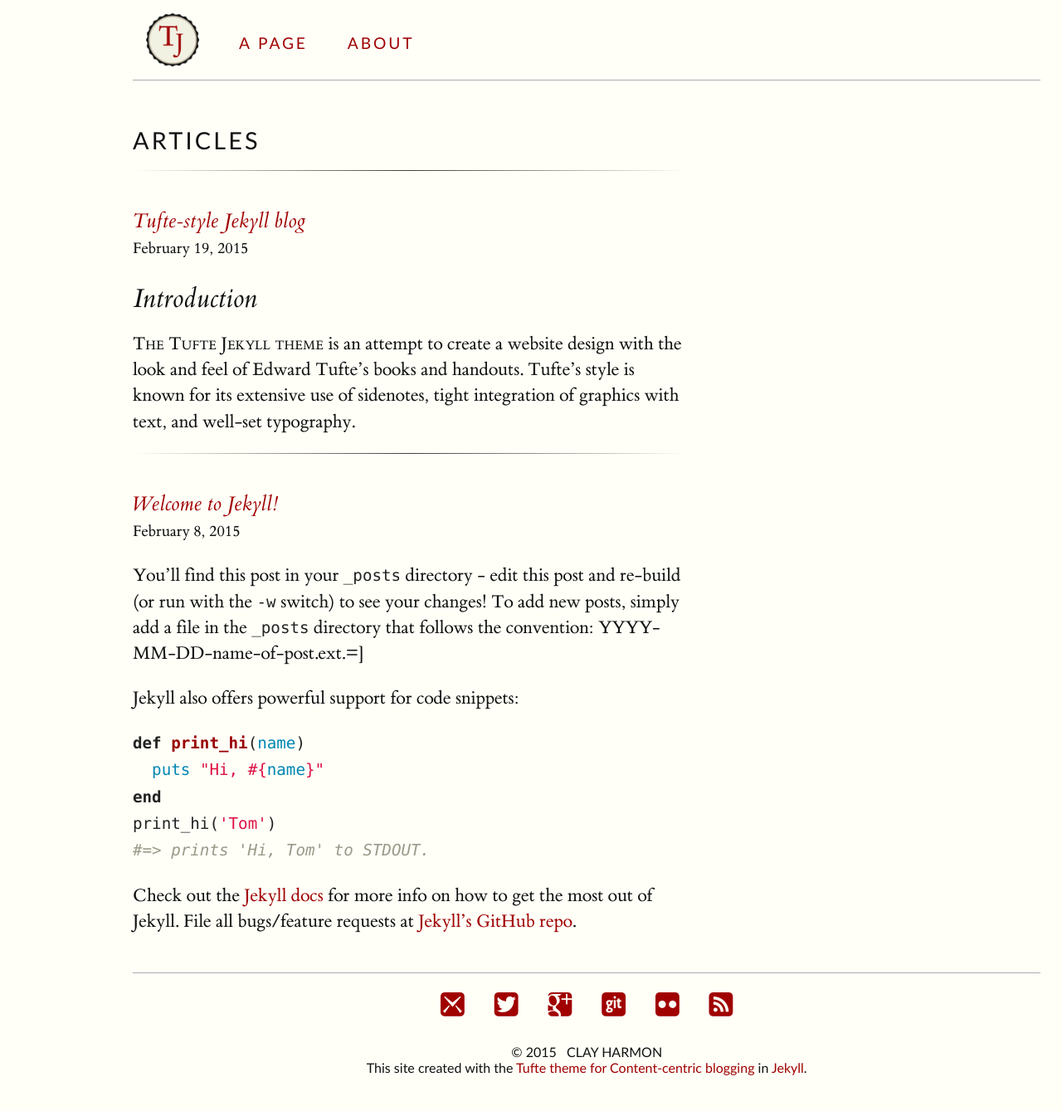
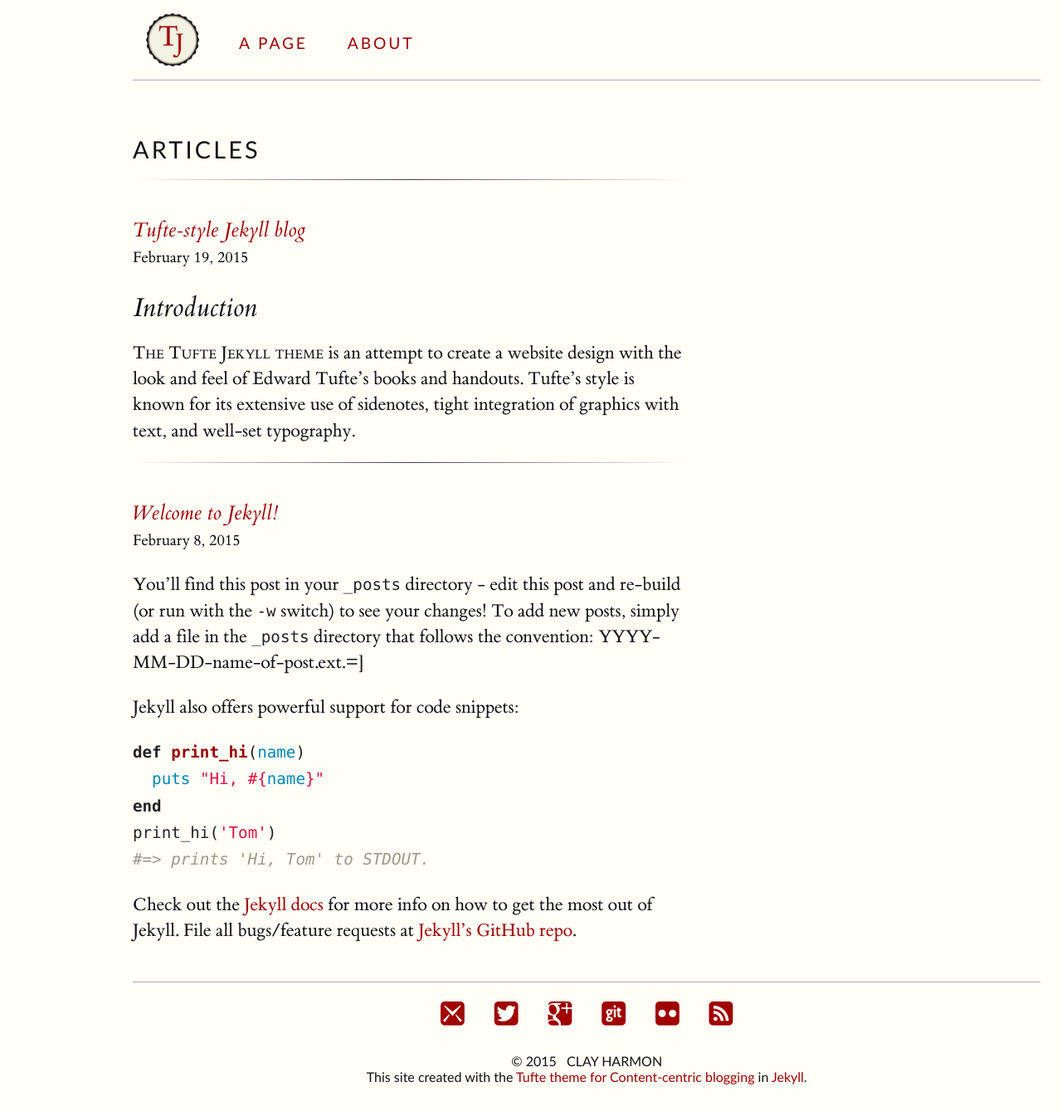
Before and after one commit to clayh53/tufte-jekyll, a Jekyll site: the page built from index.html, in a window 1280 px wide. Shown: the whole page at 83% size. Built offline with Jekyll 4.4.1, drawn with Linux system fonts in a browser that asks for light colours.

Commit message:
fixed final layout issue from quxiaofeng by adding display:inline-block to article css property

```diff
--- a/css/tufte.scss
+++ b/css/tufte.scss
@@ -179,7 +179,7 @@
   margin-top: 1.4rem;
   margin-bottom: 1.4rem;
 }
-article { position: relative; }
+article { position: relative; display: inline-block;}
 
 p, li{
     font-size: 1.4rem;
```
